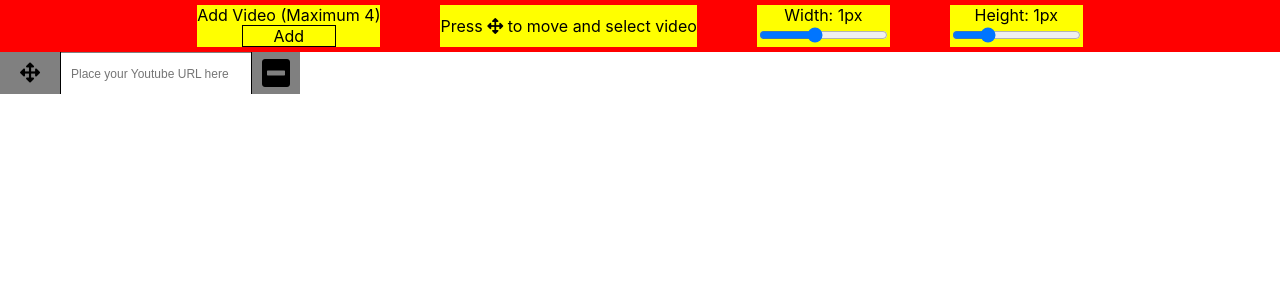
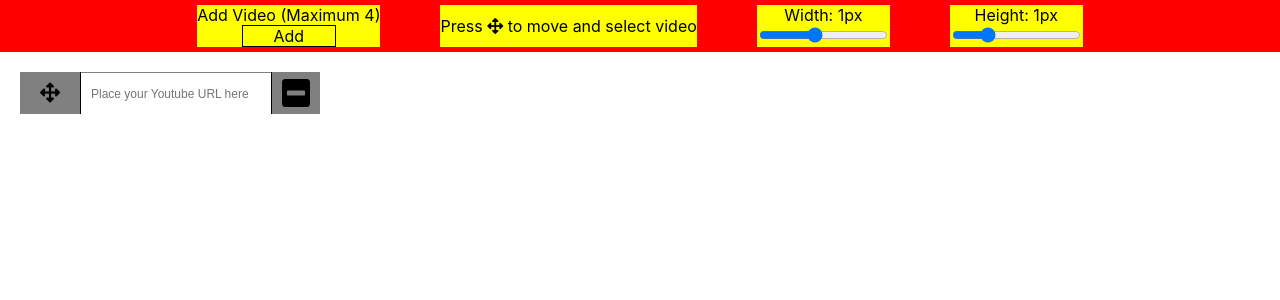
Before and after one commit to chonhenry/youtube-draggable, a React (Create React App) app: page / in a window 1280 px wide. Shown: the top 300 px of the page. Built offline with nearby package versions, Linux system fonts and the light colour scheme.

Commit message:
implementing position tracking of video

```diff
--- a/src/App.css
+++ b/src/App.css
@@ -1,5 +1,5 @@
-.App {
-}
+/* .App {
+} */
 
 /* .box {
   border: 1px solid red;
--- a/src/App.js
+++ b/src/App.js
@@ -1,4 +1,5 @@
 import React from "react";
+import ReactDOM from "react-dom";
 import "./App.css";
 import DraggableItem from "./component/draggable-item/draggable-item";
 import Navbar from "./component/navbar/navbar";
@@ -11,12 +12,28 @@ class App extends React.Component {
     number_of_video: 1,
     selected_video: "video1",
     // https://www.youtube.com/embed/FSs_JYwnAdI
-    displayed_video: {
-      video1: { video_id: 1, url: null },
-      video2: { video_id: 2, url: null },
-      video3: { video_id: 3, url: null },
-      video4: { video_id: 4, url: null },
+    // displayed_video: {
+    //   video1: "",
+    //   video2: null,
+    //   video3: null,
+    //   video4: null,
+    // },
+    displayed_video: [
+      { id: "video1", url: "", x: 0, y: 0 },
+      { id: "video2", url: null, x: 0, y: 0 },
+      { id: "video3", url: null, x: 0, y: 0 },
+      { id: "video4", url: null, x: 0, y: 0 },
+    ],
+  };
+
+  handleDrag = (e, ui) => {
+    const { x, y } = this.state.deltaPosition;
+    this.setState({
+      deltaPosition: {
+        x: x + ui.deltaX,
+        y: y + ui.deltaY,
       },
+    });
   };
 
   onStart = () => {
@@ -28,17 +45,6 @@ class App extends React.Component {
     this.setState({ activeDrags: --this.state.activeDrags });
     // console.log(this.state.activeDrags);
   };
-
-  // onSubmit = (e) => {
-  //   e.preventDefault();
-  //   if (this.width.value !== "") {
-  //     this.setState({ width: this.width.value });
-  //   }
-
-  //   if (this.height.value !== "") {
-  //     this.setState({ height: this.height.value });
-  //   }
-  // };
 
   onWidthSliderChange = (e) => {
     console.log(e.target.value);
@@ -54,53 +60,74 @@ class App extends React.Component {
     this.setState({ selected_video: videoId }, () =>
       console.log(this.state.selected_video)
     );
+
+    console.log(
+      ReactDOM.findDOMNode(this.refs[videoId]).getBoundingClientRect()
+    );
+  };
+
+  onClickDeleteBtn = (videoId) => {
+    this.setState({ number_of_video: this.state.number_of_video - 1 });
+
+    let new_arr = this.state.displayed_video;
+    for (const property in new_arr) {
+      if (new_arr[property].id === videoId) {
+        new_arr[property].url = null;
+        break;
+      }
+    }
+
+    this.setState(
+      { displayed_video: new_arr },
+      console.log(this.state.displayed_video)
+    );
   };
 
   onClickAddBtn = () => {
     if (this.state.number_of_video < 4) {
       this.setState({ number_of_video: this.state.number_of_video + 1 });
+
+      let new_arr = this.state.displayed_video;
+      for (const property in new_arr) {
+        if (new_arr[property].url === null) {
+          new_arr[property].url = "";
+          break;
+        }
+      }
+
+      this.setState({ displayed_video: new_arr });
     }
   };
 
   renderVideo = (videos) => {
-    let video_arr = [];
-
-    if (this.state.number_of_video === 1) {
-      video_arr.push(
+    return this.state.displayed_video.map((video) => {
+      if (video.url === "") {
+        return (
           <DraggableItem
+            key={video.id}
             width={this.state.width}
             height={this.state.height}
-          videoURL={this.state.displayed_video.video1.url}
-          videoId={"video1"}
-          onClick={this.onVideoSelect}
+            videoURL={video.url}
+            videoId={video.id}
+            onSelect={this.onVideoSelect}
+            onDeleteClick={this.onClickDeleteBtn}
+            ref={`${video.id}`}
+            x={this.state.x}
+            y={this.state.y}
           />
         );
-    } else if (this.state.number_of_video <= 4) {
-      let i = 1;
-      for (const property in videos) {
-        if (i <= this.state.number_of_video) {
-          video_arr.push(
-            <DraggableItem
-              width={this.state.width}
-              height={this.state.height}
-              videoURL={videos[property].url}
-              videoId={`video${i}`}
-              onClick={this.onVideoSelect}
-            />
-          );
-          i = i + 1;
       }
-      }
-    }
-
-    return video_arr;
+    });
   };
 
   render() {
     return (
       <div className="container">
-        <Navbar onClickAddBtn={this.onClickAddBtn} />
-        <div className="video-container">
+        <Navbar
+          onClickAddBtn={this.onClickAddBtn}
+          ref="UniqueElementIdentifier"
+        />
+        <div className="videos-container">
           {this.renderVideo(this.state.displayed_video)}
         </div>
       </div>
@@ -110,6 +137,23 @@ class App extends React.Component {
 
 export default App;
 
+//
+//
+//
+////
+////
+////
+////
+////
+////
+////
+////
+////
+////
+////
+////
+//
+//
 {
   /* <form onSubmit={(e) => this.onSubmit(e)}>
           <label for="fname">Width:</label>
@@ -121,3 +165,44 @@ export default App;
           <input type="submit" value="Submit" />
         </form> */
 }
+
+// onSubmit = (e) => {
+//   e.preventDefault();
+//   if (this.width.value !== "") {
+//     this.setState({ width: this.width.value });
+//   }
+
+//   if (this.height.value !== "") {
+//     this.setState({ height: this.height.value });
+//   }
+// };
+
+// let video_arr = [];
+
+// if (this.state.number_of_video === 1) {
+//   video_arr.push(
+//     <DraggableItem
+//       width={this.state.width}
+//       height={this.state.height}
+//       videoURL={this.state.displayed_video.video1}
+//       videoId={"video1"}
+//       onClick={this.onVideoSelect}
+//     />
+//   );
+// } else if (this.state.number_of_video <= 4) {
+//   let i = 1;
+//   for (const property in videos) {
+//     if (i <= this.state.number_of_video) {
+//       video_arr.push(
+//         <DraggableItem
+//           width={this.state.width}
+//           height={this.state.height}
+//           videoURL={videos[property]}
+//           videoId={`video${i}`}
+//           onClick={this.onVideoSelect}
+//         />
+//       );
+//       i = i + 1;
+//     }
+//   }
+// }
--- a/src/component/draggable-item/draggable-item.js
+++ b/src/component/draggable-item/draggable-item.js
@@ -6,22 +6,30 @@ class DraggableItem extends React.Component {
   render() {
     const dragHandlers = { onStart: this.onStart, onStop: this.onStop };
     return (
-      <Draggable handle=".drag-here" {...dragHandlers}>
+      <Draggable
+        handle=".drag-here"
+        {...dragHandlers}
+        onDrag={this.props.handleDrag}
+        positionOffset={{ x: 20, y: 20 }}
+      >
         <div className="draggable-video-container">
           <div className="corner">
             <i
-              class="drag-here fas fa-arrows-alt fa-2x"
-              onClick={() => this.props.onClick(this.props.videoId)}
+              className="drag-here fas fa-arrows-alt fa-2x"
+              onClick={() => this.props.onSelect(this.props.videoId)}
             />
             <form>
               <input
                 className="video-url"
                 type="text"
                 placeholder="Place your Youtube URL here"
-                onClick={() => this.props.onClick(this.props.videoId)}
+                onClick={() => this.props.onSelect(this.props.videoId)}
               />
             </form>
-            <i className="delete fas fa-minus-square fa-2x" />
+            <i
+              className="delete fas fa-minus-square fa-2x"
+              onClick={() => this.props.onDeleteClick(this.props.videoId)}
+            />
           </div>
 
           <iframe
--- a/src/component/draggable-item/draggable-item.scss
+++ b/src/component/draggable-item/draggable-item.scss
@@ -1,3 +1,9 @@
+// .empty {
+//   width: 200px;
+//   height: 200px;
+//   background: red;
+// }
+
 .draggable-video-container {
   display: inline-block;
   .corner {
--- a/src/component/navbar/navbar.js
+++ b/src/component/navbar/navbar.js
@@ -31,7 +31,7 @@ class Navbar extends React.Component {
 
         <div className="select-video">
           <div className="title">
-            Press <i class="fas fa-arrows-alt"></i> to move and select video
+            Press <i className="fas fa-arrows-alt"></i> to move and select video
           </div>
         </div>
 
--- a/src/index.js
+++ b/src/index.js
@@ -4,8 +4,7 @@ import "./index.css";
 import App from "./App";
 
 ReactDOM.render(
-  <React.StrictMode>
-    <App />
-  </React.StrictMode>,
+  <App />,
+
   document.getElementById("root")
 );
```
Lines whose indentation alone changed are shown as unchanged.
